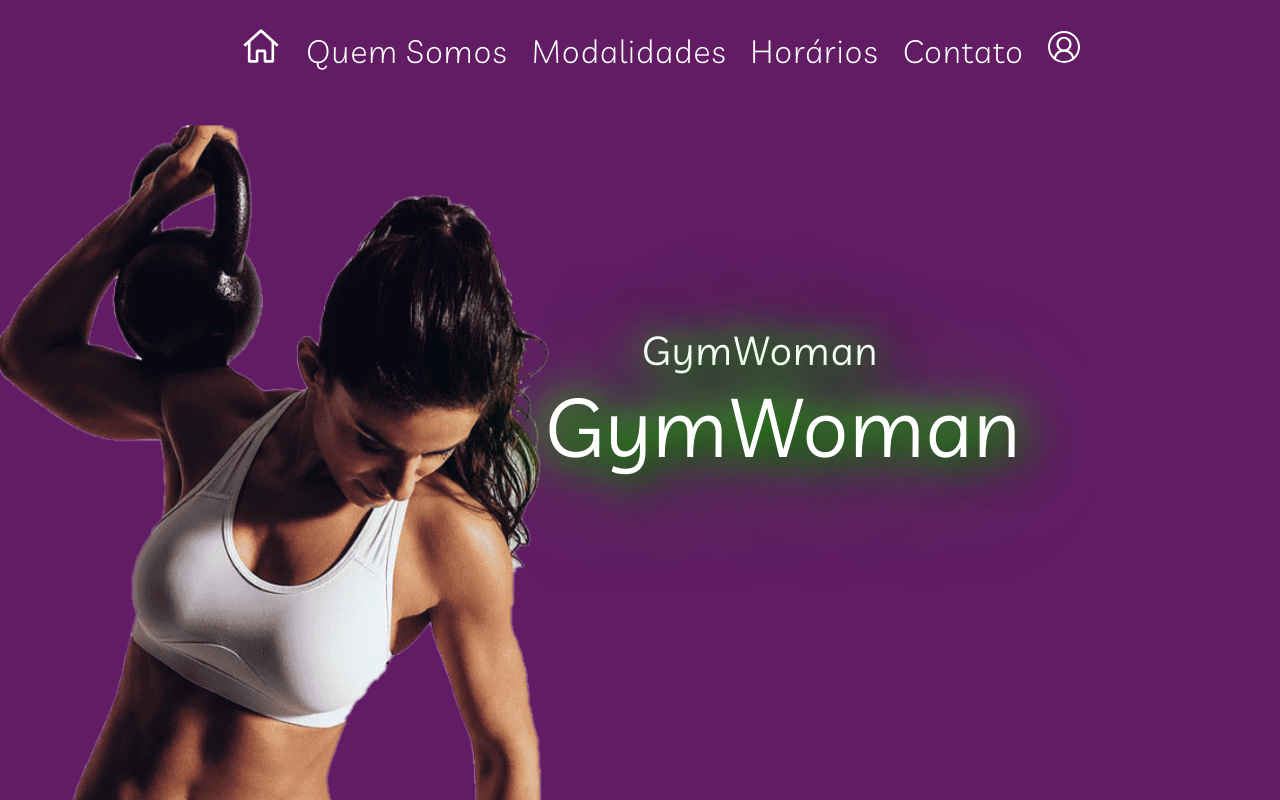
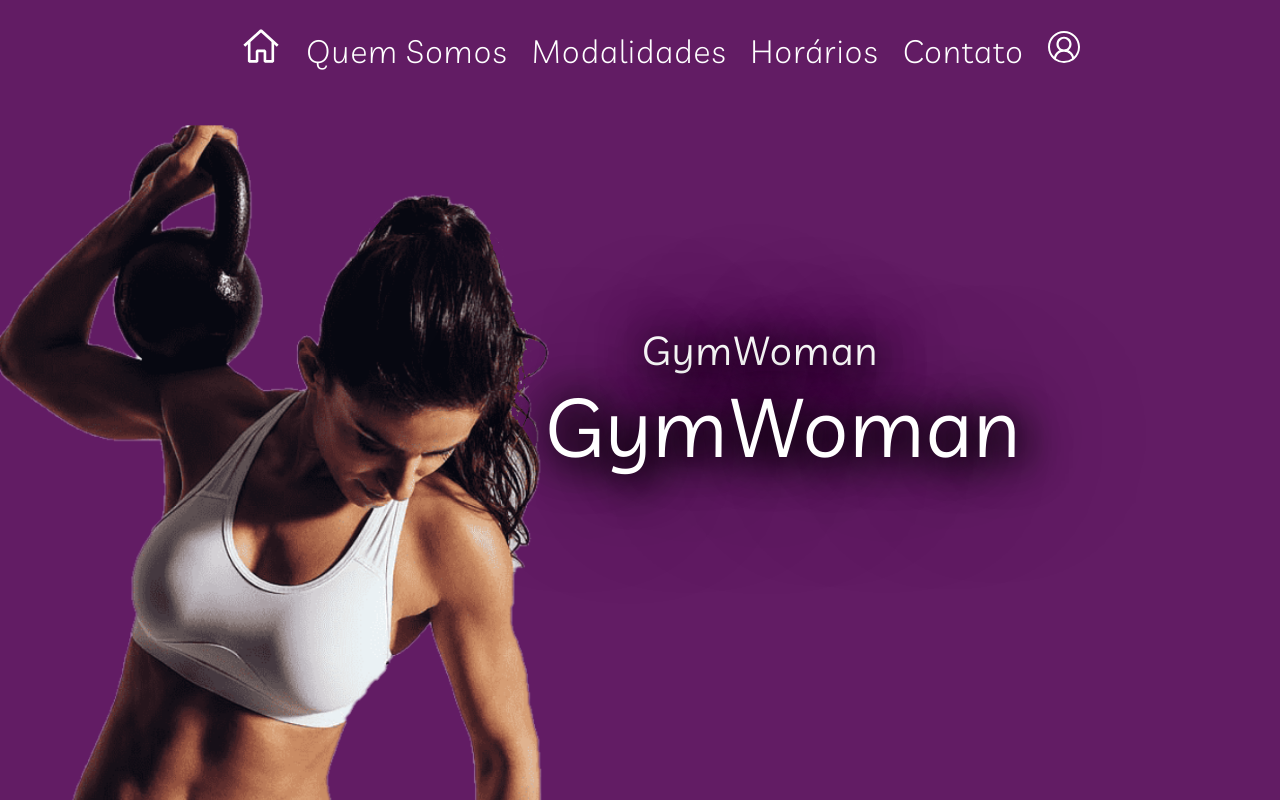
Before and after one commit to Daniel-Alves2017/gymwoman, a React (Vite) app: page / in a window 1280 px wide. Built offline with nearby package versions, Linux system fonts and the light colour scheme.

Commit message:
alteração de cor

```diff
--- a/src/pages/home/style.css
+++ b/src/pages/home/style.css
@@ -25,7 +25,7 @@ aside.home {
 }
 
 .home label, .home h2 {
-  text-shadow: 1vw 1vw 3vw #000, 0 0 11vw #24ff00, 0 0 4vw #24ff00, 0 0 3vw #24ff00;
+  text-shadow: 1vw 1vw 3vw #000, 0 0 11vw #000000, 0 0 4vw #000000, 0 0 3vw #070707;
 }
 
 @media (max-width: 425px) {
```
